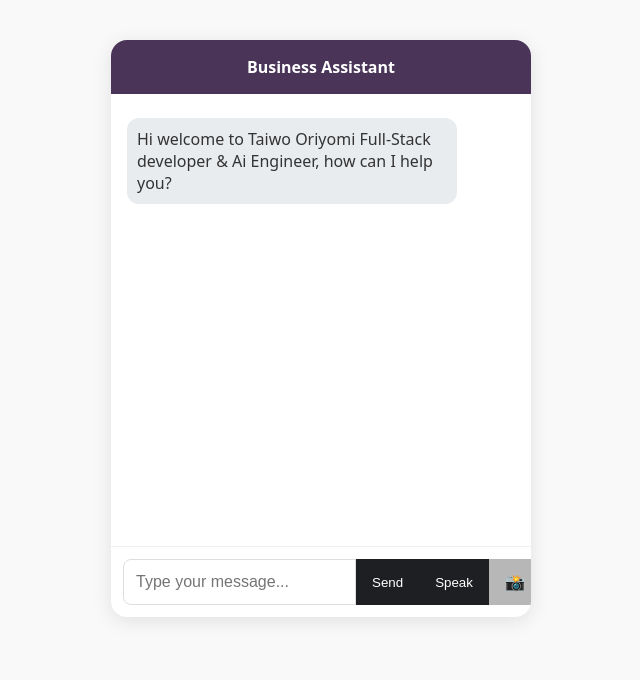
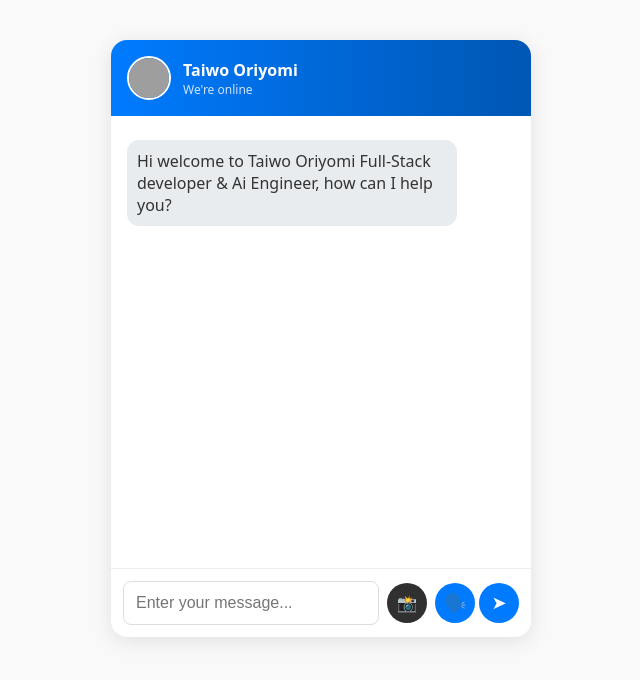
Before and after one commit to wisetee01/business-assistance, a FastAPI app: page / in a window 1280 px wide. Shown: the top 680 px of the page, without its empty margins (319-959 px from the left). Run offline with FastAPI, Linux system fonts and the light colour scheme; parts of the project's set-up code (start-up, migrations or seed data) failed here and were passed over; grey boxes are pictures that could not be loaded.

Commit message:
business-assistance

```diff
--- a/agent/core.py
+++ b/agent/core.py
@@ -13,7 +13,7 @@ gemini_client = genai.Client(api_key=settings.gemini_api_key)
 
 _part_from_text = Part.from_text
 
-COMPLAINT_CONTACT_INFO = "For complaints --- contact at email [REDACTED] number 08012356678"
+COMPLAINT_CONTACT_INFO = "For complaints --- contact at email wisetee01@gmail.com OR number 08012356678"
 
 def get_ai_response(messages: list[dict], model_name="gpt-3.5-turbo"):
     """Attempts to get a response from OpenAI, falling back to Gemini if necessary."""
@@ -54,7 +54,7 @@ def process_user_input(user_input_data: dict, source: str = "Direct") -> str:
     system_prompt = f"""
 You are a professional business assistant taking orders. Collect all details (item, price, address, customer name, email, phone number, and payment method).
 Available payment methods are PayPal, Paystack, and Bank Transfer.
-Once a method is chosen, provide specific details (e.g., a link or account number).
+Once a method is chosen, provide specific details (e.g., a link or account number . if its bank transfer bank details in .env should be detect and show it to customer).
 After details are provided, the user will upload a payment proof via the website interface.
 CRITICAL RULE: Immediately after the user uploads their proof (which the system handles in the backend), you must provide the final confirmation message with the order number. Do not ask any more questions.
 """
--- a/main.py
+++ b/main.py
@@ -28,7 +28,7 @@ app.mount("/static/uploads", StaticFiles(directory=UPLOAD_DIR), name="uploads")
 app.mount("/static", StaticFiles(directory="static"), name="static")
 
 
-MAX_FILE_SIZE = 5 * 1024 * 1024  # 5 MB in bytes
+MAX_FILE_SIZE = 5 * 1024 * 1024
 ALLOWED_TYPES = ["image/jpeg", "image/png"]
 
 
@@ -66,14 +66,13 @@ async def upload_proof(request: Request, file: UploadFile = File(...), message:
             status_code=status.HTTP_400_BAD_REQUEST,
             detail=f"File size too large. Must be less than {MAX_FILE_SIZE / 1024 / 1024:.0f} MB."
         )
-    await file.seek(0) # Rewind the UploadFile stream for saving
-    # --- END VALIDATION ---
+    await file.seek(0)
 
     unique_filename = f"{uuid.uuid4()}_{file.filename}"
     file_path = os.path.join(UPLOAD_DIR, unique_filename)
 
     try:
-        # Save the validated file content locally
+
         with open(file_path, "wb") as buffer:
             shutil.copyfileobj(file.file, buffer)
 
--- a/templates/index.html
+++ b/templates/index.html
@@ -6,34 +6,55 @@
   <style>
     body { font-family: system-ui, sans-serif; margin: 0; background: #f9f9f9; }
     .container { max-width: 420px; margin: 40px auto; background: white; border-radius: 16px; overflow: hidden; box-shadow: 0 4px 20px rgba(0,0,0,0.1); }
-    .header { background: #4a3559; color: white; padding: 16px; text-align: center; font-weight: bold; }
+
+
+    .header { background: linear-gradient(to right, #007bff, #0056b3); color: white; padding: 16px; display: flex; align-items: center; }
+    .profile-pic { width: 40px; height: 40px; border-radius: 50%; margin-right: 12px; object-fit: cover; border: 2px solid white; }
+    .header-info { display: flex; flex-direction: column; }
+    .header-name { font-weight: bold; font-size: 16px; }
+    .header-status { font-size: 12px; opacity: 0.8; }
+
     #chat { height: 420px; overflow-y: auto; padding: 16px; background: #fff; }
     .msg { margin: 8px 0; padding: 10px; border-radius: 12px; max-width: 80%; }
-    .user { background: #323233; color: white; margin-left: auto; text-align: right; }
+
+    /* Updated bubble colors to match the image */
+    .user { background: #007bff; color: white; margin-left: auto; text-align: right; }
     .bot { background: #e9ecef; color: #333; }
-    .input-area { display: flex; padding: 12px; border-top: 1px solid #eee; }
-    input[type="text"] { flex: 1; padding: 12px; border: 1px solid #ddd; border-radius: 8px 0 0 8px; font-size: 16px; }
-    button { padding: 12px 16px; border: none; background: rgb(29, 31, 34); color: white; cursor: pointer; }
-    button:hover { background: #565c63; }
 
-    #file-upload-btn { background: #b7b7b7; border-radius: 0 8px 8px 0; margin-left: -1px; }
-    #file-upload-btn:hover { background: #b0b4b1; }
-    #file-input { display: none; } /* Hide the actual file input button */
-    label[for="file-input"] { padding: 12px 16px; background: #b6b7b6; color: white; border-radius: 0 8px 8px 0; cursor: pointer; display: flex; align-items: center; justify-content: center; }
-    label[for="file-input"]:hover { background: #7f8080; }
+    .input-area { display: flex; padding: 12px; border-top: 1px solid #eee; align-items: center; }
+    input { flex: 1; padding: 12px; border: 1px solid #ddd; border-radius: 8px; font-size: 16px; margin-right: 8px; }
+
+    /* Updated button appearance to use icons/shapes like Tidio */
+    .btn-icon { width: 40px; height: 40px; border: none; background: #007bff; color: white; border-radius: 50%; cursor: pointer; display: flex; align-items: center; justify-content: center; font-size: 18px; margin-left: 4px; }
+    .btn-icon:hover { background: #0056b3; }
+
+    #file-input { display: none; }
+    label[for="file-input"] { background: #2f302f; margin-right: 4px; border-radius: 50%; width: 40px; height: 40px; display: flex; align-items: center; justify-content: center; cursor: pointer; }
+    label[for="file-input"]:hover { background: #218838; }
+
   </style>
 </head>
 <body>
   <div class="container">
-    <div class="header">Business Assistant</div>
+    <div class="header">
+
+
+        <img src="/static/profile.jpg" alt="Profile" class="profile-pic" id="profile-img">
+        <div class="header-info">
+            <span class="header-name">Taiwo Oriyomi</span>
+            <span class="header-status">We're online</span>
+        </div>
+    </div>
     <div id="chat"></div>
     <div class="input-area">
-      <input id="msg" type="text" placeholder="Type your message..." />
-      <button onclick="send()">Send</button>
-      <button onclick="speak()">Speak</button>
+      <input id="msg" type="text" placeholder="Enter your message..." />
 
+      <!-- File Upload Elements -->
       <input type="file" id="file-input" accept="image/*" />
       <label for="file-input" title="Upload Payment Proof">📸</label>
+
+      <button onclick="speak()" class="btn-icon" title="Speak to type">🗣️</button>
+      <button onclick="send()" class="btn-icon" title="Send message">➤</button>
     </div>
   </div>
 
@@ -47,6 +68,7 @@
       div.className = `msg ${sender}`;
       div.textContent = text;
       div.innerHTML = div.innerHTML.replace(/\n/g, '<br>');
+
       chat.appendChild(div);
       chat.scrollTop = chat.scrollHeight;
     }
@@ -54,17 +76,14 @@
     async function send() {
       const msg = input.value.trim();
 
-
       if (fileInput.files.length > 0) {
           handleFileUpload(msg);
           return;
       }
 
-
       if (!msg) return;
       addMessage(msg, "user");
       input.value = "";
-
 
       const res = await fetch("/chat", {
           method: "POST",
@@ -77,13 +96,20 @@
 
     async function handleFileUpload(messageText) {
         const file = fileInput.files[0];
+
+
+        const MAX_SIZE_MB = 5;
+        if (file.size > MAX_SIZE_MB * 1024 * 1024) {
+            addMessage(`Error: File is too large (max ${MAX_SIZE_MB}MB).`, "bot");
+            fileInput.value = '';
+            return;
+        }
+
         addMessage(`Uploading payment proof: ${file.name}...`, "user");
-
 
         const formData = new FormData();
         formData.append('file', file);
         formData.append('message', messageText || "Payment proof attached.");
-
 
         const res = await fetch("/upload-proof", {
             method: "POST",
@@ -93,15 +119,13 @@
         const data = await res.json();
         addMessage(data.reply, "bot");
 
-
         fileInput.value = '';
     }
-
 
     function speak() {
       const recognition = new (window.SpeechRecognition || window.webkitSpeechRecognition)();
       recognition.onresult = (e) => {
-        input.value = e.results[0][0].transcript;
+        input.value = e.results.transcript;
         send();
       };
       recognition.start();
```
Also changed, not shown: 1 other file.
